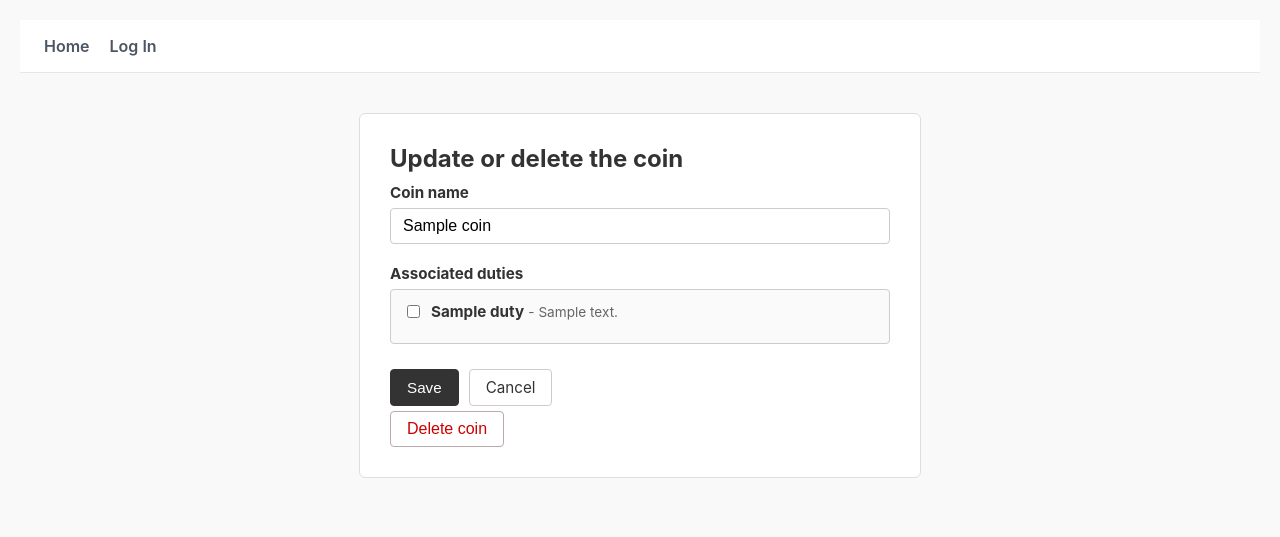
After one commit to adil-rahman-mt/endgame-phase-2, a Flask app: template templates/manage_coin.html in a window 1280 px wide. The commit adds this page. Shown: the top 537 px of the page. Run offline with Flask 3, Linux system fonts and the light colour scheme; the template is opened without the code that fills it: most values are stand-ins (such as "Sample title", 1, 10 or a date in 2020).

Commit message:
Allow admins to CRUD coins

```diff
--- a/app.py
+++ b/app.py
@@ -1,29 +1,59 @@
 from flask import Flask, render_template, request, redirect, url_for, make_response
 import requests
+import jwt
 
 app = Flask(__name__)
 
 API_BASE_URL = "http://localhost:5000"
 
+def get_user_context():
+    token = request.cookies.get('auth_token')
+    is_authenticated = False
+    is_admin = False
+
+    if token:
+        try:
+            decoded = jwt.decode(token, options={"verify_signature": False})
+            is_authenticated = True
+            is_admin = decoded.get('is_admin') is True
+        except Exception:
+            pass
+
+    return {
+        "is_authenticated": is_authenticated,
+        "is_admin": is_admin
+    }
+
+def get_all_coins_with_associated_duties():
+    coins = []
+    try:
+        coins = requests.get(f"{API_BASE_URL}/api/v1/coins").json()
+
+        for coin in coins:
+            coin_id = coin["id"]
+            duties_for_coin = requests.get(f"{API_BASE_URL}/api/v1/coins/{coin_id}/duties").json()
+
+            coin["duties"] = duties_for_coin.get("linked_to", [])
+        coins.sort(key=lambda coin: coin["name"])
+
+        return coins
+    except requests.RequestException:
+        return 'Error receiving API response', 500
+
+def get_all_duties():
+    try:
+        response = requests.get(f"{API_BASE_URL}/api/v1/duties")
+        duties = response.json() if response.status_code == 200 else []
+
+        return duties
+    except requests.RequestException:
+        return 'Error receiving API response', 500
+
 @app.route('/')
 def index():
-    token = request.cookies.get('auth_token')
-    is_authenticated = True if token else False
-
-    try:
-        coins_response = requests.get(f"{API_BASE_URL}/api/v1/coins")
-        coins_data = coins_response.json()
-
-        for coin in coins_data:
-            coin_id = coin["id"]
-            duties_response = requests.get(f"{API_BASE_URL}/api/v1/coins/{coin_id}/duties")
-            duties_data = duties_response.json()
-
-            coin["duties"] = duties_data.get("linked_to", [])
-        coins_data.sort(key=lambda coin: coin["name"])
-        return render_template("index.html", coins=coins_data, is_authenticated=is_authenticated)
-    except requests.RequestException:
-        return 'Error receiving API response', 500
+    context = get_user_context()
+    coins = get_all_coins_with_associated_duties()
+    return render_template("index.html", coins=coins, **context)
 
 @app.route('/login')
 def login_page():
@@ -75,7 +105,7 @@ def handle_logout():
     return response
 
 @app.route('/coins/<coin_id>', methods=['PATCH'])
-def update_coin_completion(coin_id):
+def update_coin_completion_status(coin_id):
     token = request.cookies.get('auth_token')
     if not token:
         return 'Unauthorized user', 401
@@ -90,5 +120,98 @@ def update_coin_completion(coin_id):
     except requests.RequestException:
         return 'Server error', 500
 
+
+@app.route('/manage-coin/<coin_id>', methods=['GET'])
+def manage_coin_page(coin_id):
+    context = get_user_context()
+    if not context.get("is_admin"):
+        return redirect(url_for('index'))
+
+    token = request.cookies.get('auth_token')
+    headers = {"Authorization": f"Bearer {token}"}
+
+    coin_resp = requests.get(f"{API_BASE_URL}/api/v1/coins/{coin_id}")
+    coin = coin_resp.json() if coin_resp.status_code == 200 else {}
+
+    coin_duties_resp = requests.get(f"{API_BASE_URL}/api/v1/coins/{coin_id}/duties", headers=headers)
+    coin_duties = coin_duties_resp.json().get("linked_to", []) if coin_duties_resp.status_code == 200 else []
+
+    all_duties = get_all_duties()
+
+    coin = {
+        "id": coin_id,
+        "name": coin.get("name"),
+        "duties": coin_duties
+    }
+
+    return render_template('manage_coin.html', coin=coin, all_duties=all_duties, **context)
+
+@app.route('/coins/create', methods=['POST'])
+def create_coin():
+    context = get_user_context()
+    if not context.get("is_admin"):
+        return "Unauthorized", 401
+
+    token = request.cookies.get('auth_token')
+    headers = {"Authorization": f"Bearer {token}"} if token else {}
+
+    new_coin_name = request.form.get('new_coin_name', '').strip()
+    if new_coin_name:
+        try:
+            requests.post(f"{API_BASE_URL}/api/v1/coins", json={"name": new_coin_name}, headers=headers)
+        except requests.RequestException as e:
+            print("Error trying to create coin: ", e)
+
+    return redirect(url_for('index'))
+
+@app.route('/manage-coin/<coin_id>/update', methods=['POST'])
+def update_coin(coin_id):
+    token = request.cookies.get('auth_token')
+    headers = {"Authorization": f"Bearer {token}"}
+
+    submitted_name = request.form.get('name', '').strip()
+    original_name = request.form.get('original_coin_name', '').strip()
+    submitted_duty_ids = request.form.getlist('associated_duty_ids')
+
+    # Update coin name only if it's been updated on the form
+    if submitted_name and submitted_name != original_name:
+        requests.patch(f"{API_BASE_URL}/api/v1/coins/{coin_id}", json={"name": submitted_name}, headers=headers)
+
+    # Get all duties, and create a name:Id map of duties
+    duties_resp = requests.get(f"{API_BASE_URL}/api/v1/duties", headers=headers)
+    all_duties = duties_resp.json() if duties_resp.status_code == 200 else []
+    name_to_id_map = {duty['name']: duty['id'] for duty in all_duties}
+
+    # Get IDs of all associated duties for the coin using the duties name:Id map
+    current_assoc_resp = requests.get(f"{API_BASE_URL}/api/v1/coins/{coin_id}/duties", headers=headers)
+    current_assoc = current_assoc_resp.json() if current_assoc_resp.status_code == 200 else {}
+    currently_linked_names = current_assoc.get("linked_to", [])
+    currently_linked_ids = [name_to_id_map[name] for name in currently_linked_names if name in name_to_id_map]
+
+    # Associate new duties
+    for duty_id in submitted_duty_ids:
+        if duty_id not in currently_linked_ids:
+            requests.post(f"{API_BASE_URL}/api/v1/coins/{coin_id}/duties/{duty_id}", headers=headers)
+
+    # Remove duties that were unselected on the form
+    for duty_id in currently_linked_ids:
+        if duty_id not in submitted_duty_ids:
+            requests.delete(f"{API_BASE_URL}/api/v1/coins/{coin_id}/duties/{duty_id}", headers=headers)
+
+    return redirect(url_for('index'))
+
+@app.route('/manage-coin/<coin_id>/delete', methods=['POST'])
+def delete_coin(coin_id):
+    token = request.cookies.get('auth_token')
+    if not token: return 'Unauthorized', 401
+    headers = {"Authorization": f"Bearer {token}"}
+
+    try:
+        requests.delete(f"{API_BASE_URL}/api/v1/coins/{coin_id}", headers=headers)
+        return redirect(url_for('index'))
+    except requests.RequestException as e:
+        print("Error trying to delete coin: ", e)
+
+
 if __name__ == '__main__':
     app.run(host='0.0.0.0', port=5005, debug=True)
--- a/requirements.txt
+++ b/requirements.txt
@@ -7,6 +7,7 @@ idna==3.18
 itsdangerous==2.2.0
 Jinja2==3.1.6
 MarkupSafe==3.0.3
+PyJWT==2.13.0
 requests==2.34.2
 urllib3==2.7.0
 Werkzeug==3.1.8
--- /dev/null
+++ b/static/manage_coin.css
@@ -0,0 +1,114 @@
+body {
+    font-family: -apple-system, BlinkMacSystemFont, "Segoe UI", Roboto, sans-serif;
+    margin: 0;
+    padding: 20px;
+    color: #333;
+    background-color: #f9f9f9;
+}
+
+.container {
+    max-width: 500px;
+    margin: 40px auto;
+    background: #fff;
+    padding: 30px;
+    border: 1px solid #ddd;
+    border-radius: 6px;
+}
+
+h2 {
+    margin-top: 0;
+    margin-bottom: 10px;
+}
+
+.form-group {
+    margin-bottom: 20px;
+    display: flex;
+    flex-direction: column;
+    gap: 6px;
+}
+
+.form-group label {
+    font-weight: bold;
+    font-size: 0.95rem;
+}
+
+input[type="text"] {
+    padding: 8px 12px;
+    border: 1px solid #ccc;
+    border-radius: 4px;
+    font-size: 1rem;
+    width: 100%;
+    box-sizing: border-box;
+}
+
+.checkbox-scroll-box {
+    border: 1px solid #ccc;
+    border-radius: 4px;
+    padding: 12px;
+    max-height: 300px;
+    overflow-y: auto;
+    background-color: #fafafa;
+}
+
+.checkbox-row {
+    display: flex;
+    align-items: flex-start;
+    gap: 8px;
+    margin-bottom: 10px;
+}
+
+.checkbox-row input[type="checkbox"] {
+    margin-top: 3px;
+    cursor: pointer;
+}
+
+.checkbox-row label {
+    font-weight: normal;
+    font-size: 0.95rem;
+    cursor: pointer;
+}
+
+.button-row {
+    display: flex;
+    gap: 10px;
+    margin-top: 25px;
+}
+
+.btn {
+    padding: 8px 16px;
+    font-size: 0.95rem;
+    border-radius: 4px;
+    cursor: pointer;
+    text-decoration: none;
+    border: 1px solid #ccc;
+    background: #fff;
+    color: #333;
+    text-align: center;
+}
+
+.btn:hover {
+    background-color: #f0f0f0;
+}
+
+.btn-primary {
+    background-color: #333;
+    color: #fff;
+    border-color: #333;
+}
+
+.btn-primary:hover {
+    background-color: #111;
+}
+
+.btn-delete {
+    background-color: #fff;
+    color: #cc0000;
+    border-color: #baa;
+    margin-top: 5px;
+    padding: 8px 16px;
+    font-size: 1rem;
+}
+
+.btn-danger:hover {
+    background-color: #fff5f5;
+}
--- /dev/null
+++ b/templates/manage_coin.html
@@ -0,0 +1,57 @@
+<!DOCTYPE html>
+<html lang="en">
+
+<head>
+    <meta charset="UTF-8">
+    <title>Manage - {{ coin.name }}</title>
+    <link rel="stylesheet" href="{{ url_for('static', filename='manage_coin.css') }}">
+</head>
+
+<body>
+    {% include 'navbar.html' %}
+
+    <div class="container">
+        <h2>Update or delete the coin</h2>
+
+        <form action="/manage-coin/{{ coin.id }}/update" method="POST">
+
+            <div class="form-group">
+                <label for="coin-name">Coin name</label>
+                <input type="text" id="coin-name" name="name" value="{{ coin.name }}" required>
+            </div>
+            <input type="hidden" name="original_coin_name" value="{{ coin.name }}">
+
+            <div class="form-group">
+                <label>Associated duties</label>
+                <div class="checkbox-scroll-box">
+                    {% for duty in all_duties %}
+                    <div class="checkbox-row">
+                        <input type="checkbox" id="duty-{{ duty.id }}" name="associated_duty_ids" value="{{ duty.id }}"
+                            {% if duty.name in coin.duties %}checked{% endif %}>
+                        <label for="duty-{{ duty.id }}">
+                            <strong>{{ duty.name }}</strong>
+                            {% if duty.description %}
+                            <span style="color: #666; font-size: 0.85rem;">- {{ duty.description }}</span>
+                            {% endif %}
+                        </label>
+                    </div>
+                    {% else %}
+                    <p style="color: #999; font-style: italic; font-size: 0.9rem; margin: 0;">No duties found.</p>
+                    {% endfor %}
+                </div>
+            </div>
+
+            <div class="button-row">
+                <button type="submit" class="btn btn-primary">Save</button>
+                <a href="/" class="btn">Cancel</a>
+            </div>
+        </form>
+
+        <form action="/manage-coin/{{ coin.id }}/delete" method="POST"
+            onsubmit="return confirm('Are you sure you want to delete this coin?');">
+            <button type="submit" class="btn btn-delete">Delete coin</button>
+        </form>
+    </div>
+</body>
+
+</html>
```
Also changed, not shown: static/index.css (added, +34 -0 lines), templates/index.html (+28 -1 lines).
